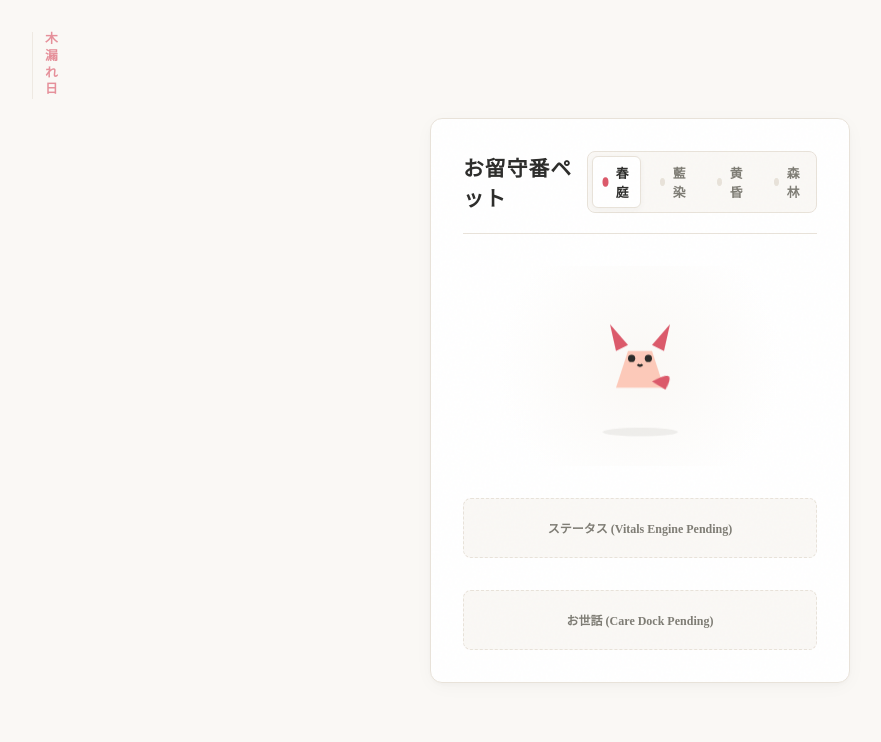
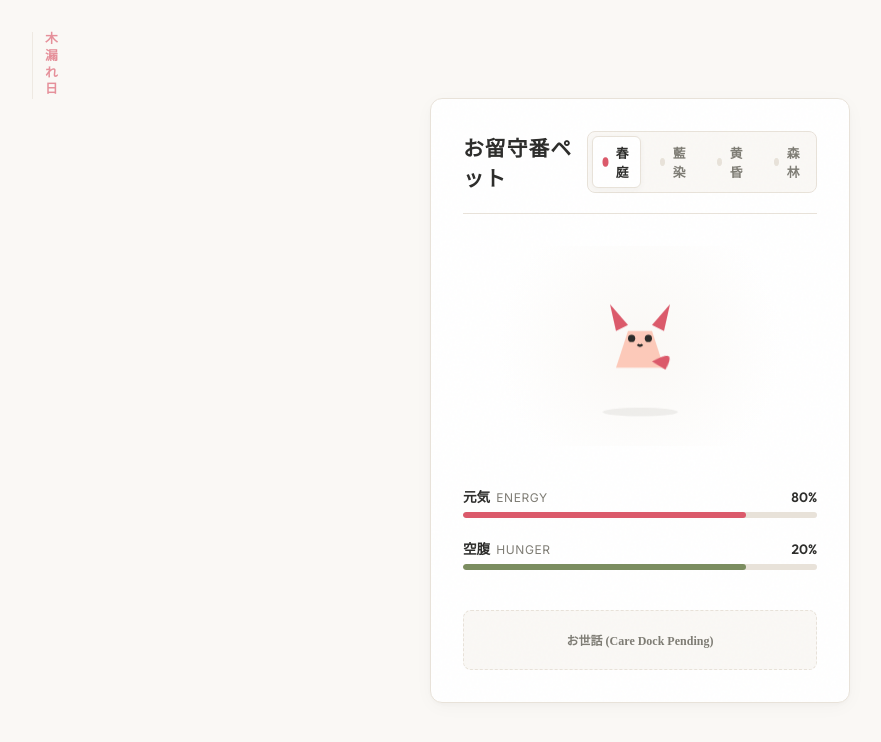
Before and after one commit to glitchbytez/pixel-pals, a React (Vite) app: page / in a window 1280 px wide. Shown: the top 742 px of the page, without its empty margins (0-881 px from the left). Built offline with nearby package versions, Linux system fonts and the light colour scheme.

Commit message:
feat: implement Zen needs dashboard gauges with traditional bilingual labels

```diff
--- a/src/App.tsx
+++ b/src/App.tsx
@@ -2,6 +2,7 @@ import './App.css'
 import { ThemeSelector } from './components/ThemeSelector'
 import { PetDisplayWrapper } from './components/PetDisplayWrapper'
 import { useVitals } from './context/VitalsContext'
+import { VitalsDashboard } from './components/VitalsDashboard'
 
 export default function App() {
   const { baseMood } = useVitals()
@@ -22,7 +23,7 @@ export default function App() {
         <PetDisplayWrapper baseMood={baseMood} />
 
         <section className="stats-dashboard">
-          <div className="dashboard-placeholder">ステータス (Vitals Engine Pending)</div>
+          <VitalsDashboard />
         </section>
 
         <footer className="care-controls-dock">
--- /dev/null
+++ b/src/components/VitalsDashboard.css
@@ -0,0 +1,6 @@
+.vitals-dashboard {
+  display: flex;
+  flex-direction: column;
+  gap: 20px;
+  padding: 8px 0;
+}
--- /dev/null
+++ b/src/components/VitalsDashboard.tsx
@@ -0,0 +1,29 @@
+import React from 'react';
+import { useVitals } from '../context/VitalsContext';
+import { ZenGauge } from './ZenGauge';
+import './VitalsDashboard.css';
+
+export const VitalsDashboard: React.FC = () => {
+  const { hunger, energy } = useVitals();
+
+  return (
+    <div className="vitals-dashboard">
+      {/* Energy Gauge */}
+      <ZenGauge
+        labelJp="元気"
+        labelEn="Energy"
+        value={energy}
+        colorVar="--color-primary"
+      />
+
+      {/* Hunger Gauge (Hunger increases, so 100% hunger means empty stomach. Invert fills for visuals) */}
+      <ZenGauge
+        labelJp="空腹"
+        labelEn="Hunger"
+        value={hunger}
+        colorVar="--color-secondary"
+        invertFill={true} // High hunger value shows less filled/satisfied bar
+      />
+    </div>
+  );
+};
--- /dev/null
+++ b/src/components/ZenGauge.css
@@ -0,0 +1,48 @@
+.zen-gauge-container {
+  display: flex;
+  flex-direction: column;
+  gap: 6px;
+  width: 100%;
+}
+
+.zen-gauge-header {
+  display: flex;
+  align-items: baseline;
+  font-size: 0.85rem;
+}
+
+.gauge-label-jp {
+  font-family: 'Noto Serif JP', serif;
+  font-weight: 700;
+  margin-right: 6px;
+  color: var(--color-text-main);
+}
+
+.gauge-label-en {
+  font-size: 0.75rem;
+  color: var(--color-text-muted);
+  text-transform: uppercase;
+  letter-spacing: 0.05em;
+  flex-grow: 1;
+}
+
+.gauge-value {
+  font-family: 'Outfit', sans-serif;
+  font-weight: 600;
+  color: var(--color-text-main);
+}
+
+/* Bamboo shoot style progress bar */
+.zen-gauge-track {
+  height: 6px;
+  background-color: var(--color-border);
+  border-radius: 4px;
+  overflow: hidden;
+  position: relative;
+}
+
+.zen-gauge-fill {
+  height: 100%;
+  border-radius: 4px;
+  transition: width 0.8s cubic-bezier(0.25, 0.8, 0.25, 1); /* Soft fluid transition */
+}
--- /dev/null
+++ b/src/components/ZenGauge.tsx
@@ -0,0 +1,40 @@
+import React from 'react';
+import './ZenGauge.css';
+
+interface ZenGaugeProps {
+  labelJp: string;
+  labelEn: string;
+  value: number; // 0 to 100
+  colorVar: string; // CSS variable name for color, e.g. '--color-primary'
+  invertFill?: boolean; // If true, 0 is full and 100 is empty (useful if tracking Hunger)
+}
+
+export const ZenGauge: React.FC<ZenGaugeProps> = ({
+  labelJp,
+  labelEn,
+  value,
+  colorVar,
+  invertFill = false,
+}) => {
+  // Determine fill percentage
+  const fillPercentage = invertFill ? 100 - value : value;
+
+  return (
+    <div className="zen-gauge-container">
+      <div className="zen-gauge-header">
+        <span className="gauge-label-jp">{labelJp}</span>
+        <span className="gauge-label-en">{labelEn}</span>
+        <span className="gauge-value">{Math.round(value)}%</span>
+      </div>
+      <div className="zen-gauge-track">
+        <div
+          className="zen-gauge-fill"
+          style={{
+            width: `${fillPercentage}%`,
+            backgroundColor: `var(${colorVar})`,
+          }}
+        />
+      </div>
+    </div>
+  );
+};
```
